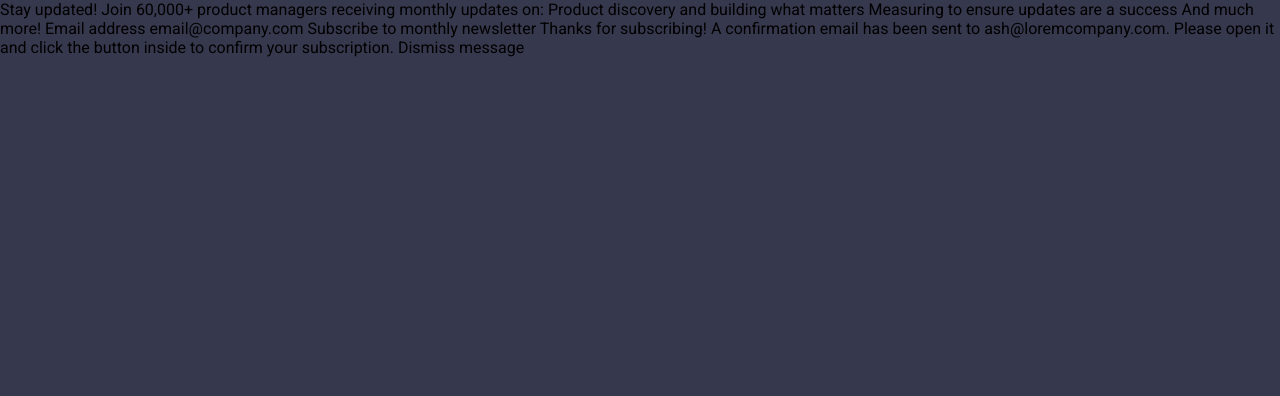
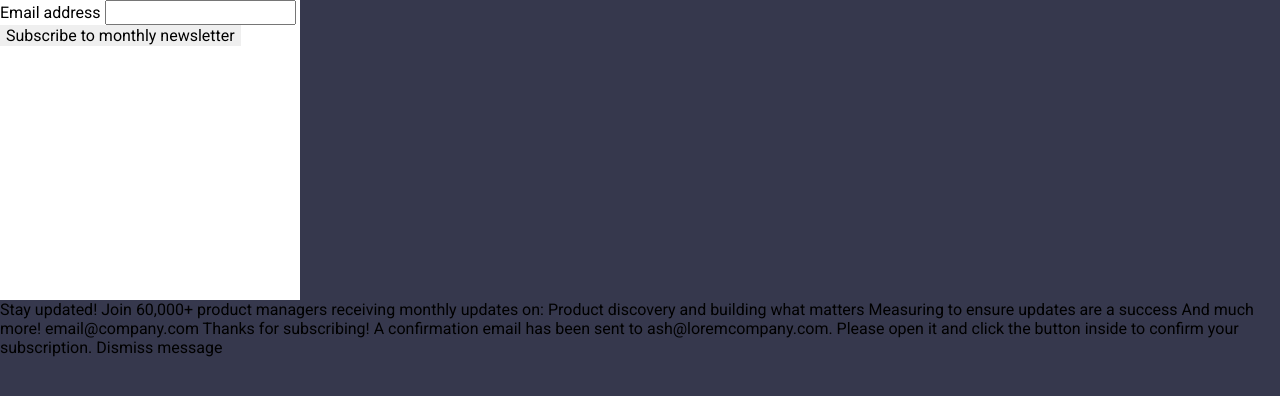
Before and after one commit to eirosiuss/Vanilla-JavaScript, a plain HTML site: page Newsletter-sign-up-with-success-message/index.html in a window 1280 px wide. Drawn offline with Linux system fonts and the light colour scheme.

Commit message:
Add newsletter sign-up form with styling and submission handling

```diff
--- a/Newsletter-sign-up-with-success-message/index.html
+++ b/Newsletter-sign-up-with-success-message/index.html
@@ -16,6 +16,16 @@
 
 <body>
 
+  <form id="form" novalidate>
+    <div>
+      <label for="email">Email address</label>
+      <input id="email" name="email" type="email">
+      <span aria-live="polite" id="email-error"></span>
+    </div>
+
+    <button>Subscribe to monthly newsletter</button>
+  </form>
+
   <!-- Sign-up form start -->
 
   Stay updated!
@@ -26,10 +36,7 @@
   Measuring to ensure updates are a success
   And much more!
 
-  Email address
   email@company.com
-
-  Subscribe to monthly newsletter
 
   <!-- Sign-up form end -->
 
--- a/Newsletter-sign-up-with-success-message/script.js
+++ b/Newsletter-sign-up-with-success-message/script.js
@@ -0,0 +1,7 @@
+const form = document.getElementById('form')
+
+function handleSubmit(evt) {
+    evt.preventDefault()
+}
+
+form.addEventListener('submit', handleSubmit)
--- a/Newsletter-sign-up-with-success-message/style.css
+++ b/Newsletter-sign-up-with-success-message/style.css
@@ -139,3 +139,9 @@ textarea:not([rows]) {
 
 /* =============================================== */
 /* Components */
+
+form {
+    background: rgb(var(--clr-white));
+    width: 300px;
+    height: 300px;
+}
```
